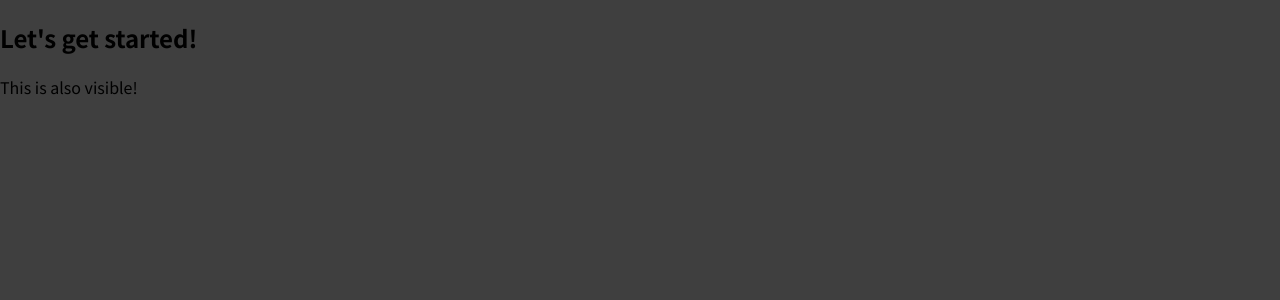
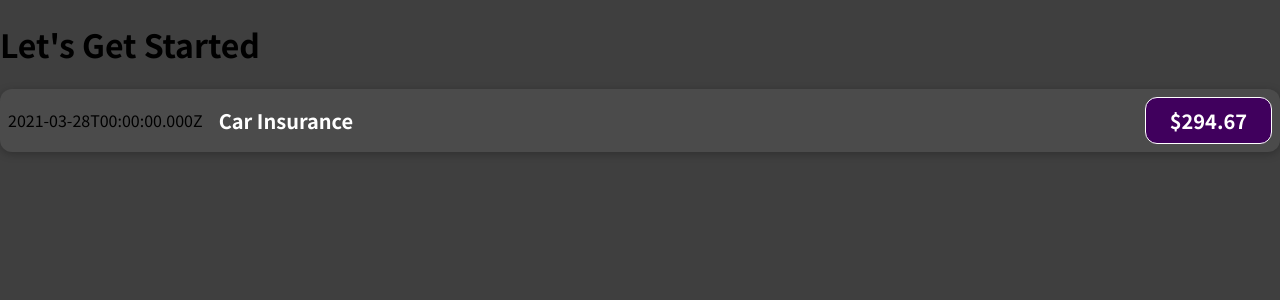
Before and after one commit to codecygen/036_React-Basics, a JavaScript app: page / in a window 1280 px wide. Shown: the top 300 px of the page. Built offline with nearby package versions, Linux system fonts and the light colour scheme.

Commit message:
props will be covered

```diff
--- a/src/App.js
+++ b/src/App.js
@@ -1,8 +1,10 @@
+import ExpenseItem from "./components/ExpenseItem";
+
 function App() {
   return (
     <div>
-      <h2>Let's get started!</h2>
-      <p>This is also visible!</p>
+      <h1>Let's Get Started</h1>
+      <ExpenseItem />
     </div>
   );
 }
--- /dev/null
+++ b/src/components/ExpenseItem.css
@@ -0,0 +1,56 @@
+.expense-item {
+    display: flex;
+    justify-content: space-between;
+    align-items: center;
+    box-shadow: 0 2px 8px rgba(0, 0, 0, 0.25);
+    padding: 0.5rem;
+    margin: 1rem 0;
+    border-radius: 12px;
+    background-color: #4b4b4b;
+}
+
+.expense-item__description {
+    display: flex;
+    flex-direction: column;
+    gap: 1rem;
+    align-items: flex-end;
+    flex-flow: column-reverse;
+    justify-content: flex-start;
+    flex: 1;
+}
+
+.expense-item h2 {
+    color: #3a3a3a;
+    font-size: 1rem;
+    flex: 1;
+    margin: 0 1rem;
+    color: white;
+}
+
+.expense-item__price {
+    font-size: 1rem;
+    font-weight: bold;
+    color: white;
+    background-color: #40005d;
+    border: 1px solid white;
+    padding: 0.5rem;
+    border-radius: 12px;
+}
+
+@media (min-width: 580px) {
+    .expense-item__description {
+      flex-direction: row;
+      align-items: center;
+      justify-content: flex-start;
+      flex: 1;
+    }
+
+    .expense-item__description h2 {
+      font-size: 1.25rem;
+    }
+
+    .expense-item__price {
+      font-size: 1.25rem;
+      padding: 0.5rem 1.5rem;
+    }
+}
--- /dev/null
+++ b/src/components/ExpenseItem.js
@@ -0,0 +1,19 @@
+import './ExpenseItem.css';
+
+function ExpenseItem() {
+    const expenseDate = new Date(2021, 2, 28);
+    const expenseTitle = 'Car Insurance';
+    const expenseAmount = 294.67;
+
+    return (
+        <div className="expense-item">
+            <div>{expenseDate.toISOString()}</div>
+            <div className="expense-item__description">
+                <h2>{expenseTitle}</h2>
+                <div className="expense-item__price">{`$${expenseAmount}`}</div>
+            </div>
+        </div>
+    );
+}
+
+export default ExpenseItem;
```
Also changed, not shown: 1 other file (tests, documents, lock files or other folders).
